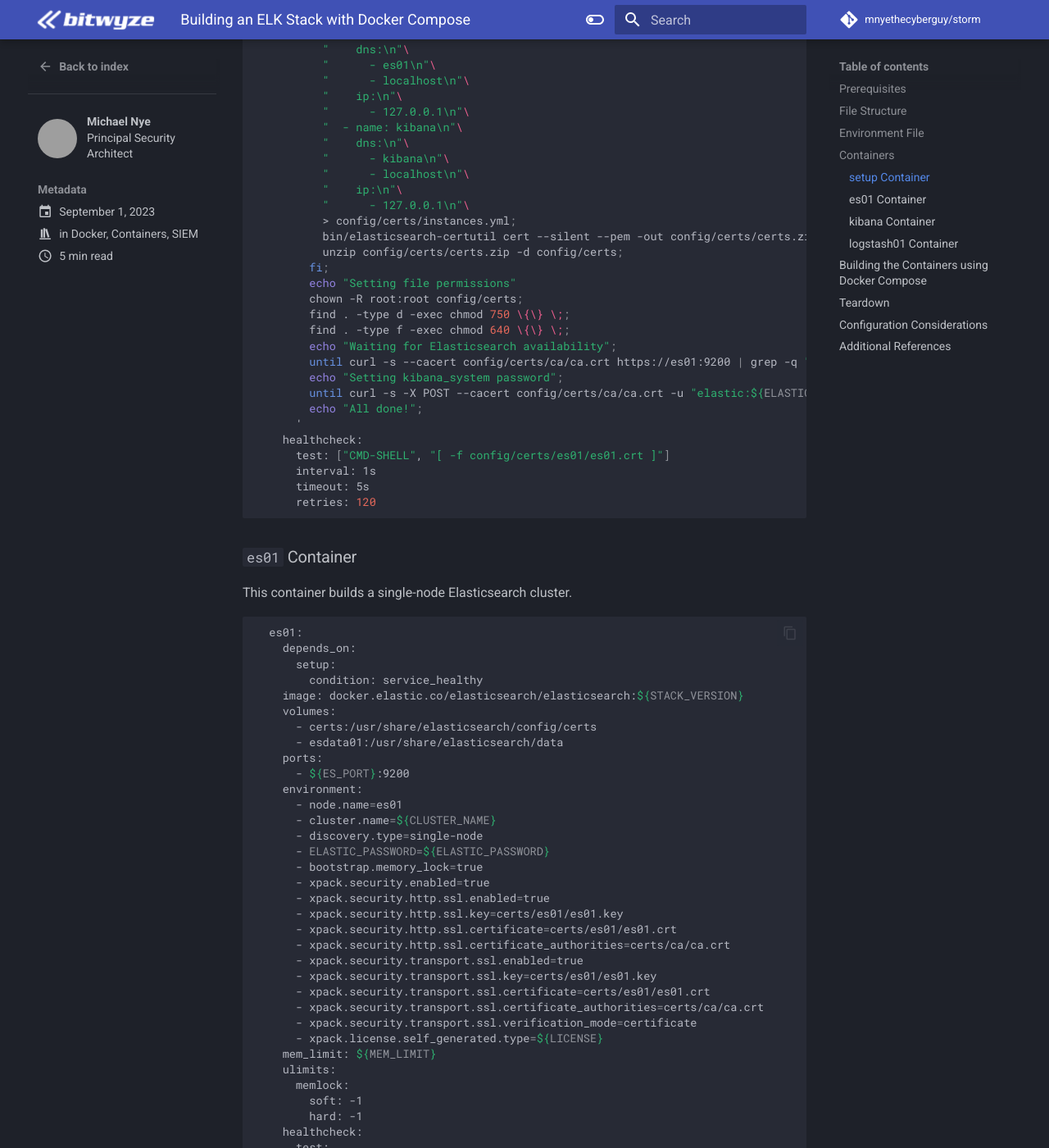
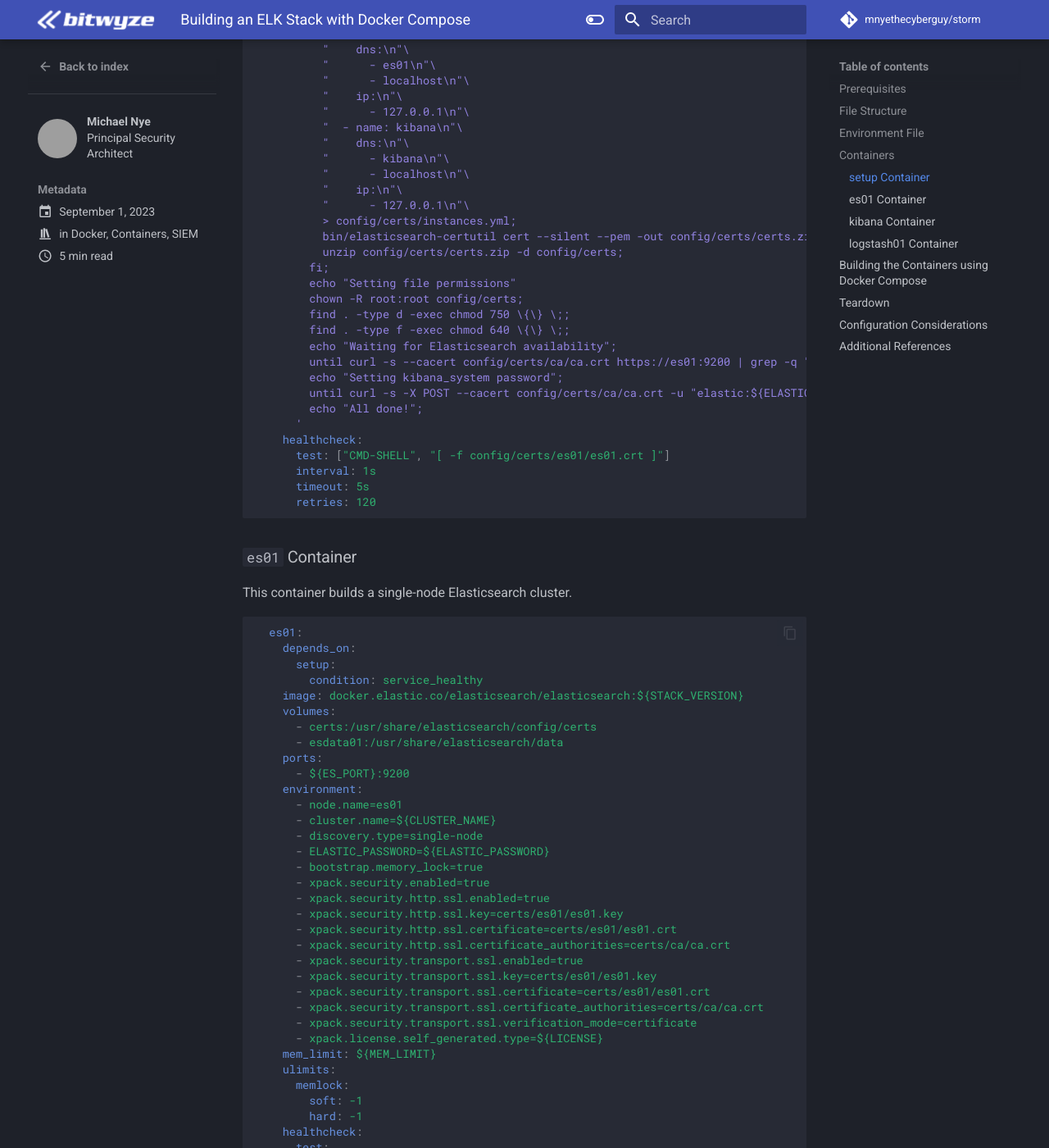
Before and after one commit to mnyethecyberguy/storm, an MkDocs documentation site: the page built from docs/blog/posts/elk-container.md, in a window 1280 px wide and 1400 px high, scrolled down 2328 px. Shown: the whole window at 82% size. Built offline with MkDocs 1.6.1 and Material for MkDocs 9.7.7, drawn with Linux system fonts in a browser that asks for light colours; comment, search, counter and statistics services are not loaded; some of the changed text lies outside the part shown; grey boxes are pictures that could not be loaded.

Commit message:
Updated elk-container.md formatting

````diff
--- a/docs/blog/posts/elk-container.md
+++ b/docs/blog/posts/elk-container.md
@@ -70,7 +70,7 @@
 
 The `setup` container is started first and will save the generated certificates to the `certs` volume, which makes them accessible to the other containers we are building.  It will also pass variables to the Elasticsearch container for cluster configuration.
 
-``` dockerfile
+``` yml
 version: "3.8"
 
 services:
@@ -134,7 +134,7 @@
 
 This container builds a single-node Elasticsearch cluster.
 
-``` dockerfile
+``` yml
   es01:
     depends_on:
       setup:
@@ -182,7 +182,7 @@
 
 The Kibana container is dependent upon the Elasticsearch container running in a healthy state, and utilizes the certificates created during setup.
 
-``` dockerfile
+``` yml
   kibana:
     depends_on:
       es01:
@@ -215,7 +215,7 @@
 
 Logstash is the final container to bring online, and has some additional configuration in the `logstash.conf` file.
 
-``` dockerfile
+``` yml
   logstash01:
     depends_on:
       es01:
````
